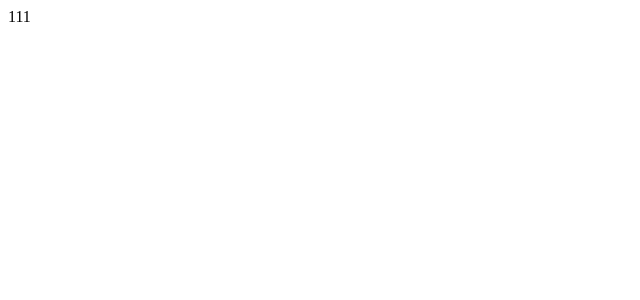
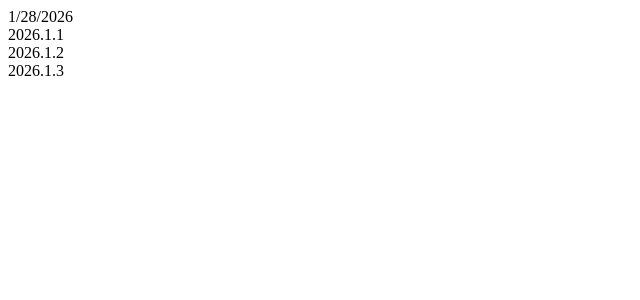
Before and after one commit to everywangBUG/interview, a React (Vite) app in the folder react/: page / in a window 1280 px wide. Shown: the top 300 px of the page, without its empty margins (0-640 px from the left). Built offline with nearby package versions, Linux system fonts and the light colour scheme.

Commit message:
受控组件和非受控组件

```diff
--- a/react/src/App.tsx
+++ b/react/src/App.tsx
@@ -1,9 +1,11 @@
-import React from "react";
+import React, { useState } from "react";
+// import Calendar from "./components/Control";
+import Calendar1 from "./components/UnControl";
 // import UseState from './hook/UseState';
 // import UseEffect from './hook/UseEffect';
 // import UseLayoutEffect from './hook/useLayoutEffect';
 // import UseRef from './hook/useRef';
-// import UseFowardRef from './hook/ForwardRef';
+// import ForwardRef from './hook/ForwardRef';
 // import UseContext from './hook/UseContext';
 // import Memo from './hook/Memo';
 // import UseReducer from './hook/UseReducer';
@@ -18,6 +20,8 @@ interface AppProps {
 }
 
 const App = (props: AppProps) => {
+  const [value, setValue] = useState<Date>(new Date());
+
   return (
     <div style={{ display: "flex", flexDirection: "column" }}>
       {/* <UseState />
@@ -25,7 +29,7 @@ const App = (props: AppProps) => {
       {/* <UseLayoutEffect /> */}
       {/* <UseReducer /> */}
       {/* <UseRef /> */}
-      {/* <UseFowardRef /> */}
+      {/* <ForwardRef /> */}
       {/* <UseContext /> */}
       {/* <Memo /> */}
       {/* <UseCallback /> */}
@@ -33,7 +37,12 @@ const App = (props: AppProps) => {
       {/* <UseDeferredValue /> */}
       {/* <UseTransition /> */}
       {/* <Closure /> */}
-      <div>111</div>
+      {/* <Calendar defaultValue={new Date()} onChange={(date) => {
+        console.log(date, 'date');
+      }}/> */}
+      <Calendar1 value={value} onChange={
+        (date) => setValue(date)
+      } />
     </div>
   );
 };
--- /dev/null
+++ b/react/src/components/Control.tsx
@@ -0,0 +1,30 @@
+import React, { useState } from 'react';
+
+
+interface CalendarProps {
+    defaultValue?: Date,
+    onChange: (date: Date) => void
+}
+
+const Calendar = (props: CalendarProps) => {
+    // 传入defaultValue值，只能由用户传入defaultValue值，不能直接传入value控制
+    const { defaultValue = new Date(), onChange } = props;
+
+    const [value, setValue] = useState<Date>(defaultValue);
+
+    const changeValue = (date: Date) => {
+      setValue(date);
+      onChange?.(date);
+    }
+
+    return (
+      <>
+        <div>{value.toLocaleDateString()}</div>
+        <div onClick={() => { changeValue(new Date('2026.1.1')) }}>2026.1.1</div>
+        <div onClick={() => { changeValue(new Date('2026.1.2')) }}>2026.1.2</div>
+        <div onClick={() => { changeValue(new Date('2026.1.3')) }}>2026.1.3</div>
+      </>
+    )
+}
+
+export default Calendar;
--- /dev/null
+++ b/react/src/components/UnControl.tsx
@@ -0,0 +1,27 @@
+import React, { useState } from 'react';
+
+
+interface CalendarProps {
+    value?: Date,
+    onChange: (date: Date) => void
+}
+
+const Calendar1 = (props: CalendarProps) => {
+    // 传入value，通过点击时间回调onChange设置父组件的value值，受控组件
+    const { value = new Date(), onChange } = props;
+
+    const changeValue = (date: Date) => {
+      onChange?.(date);
+    }
+
+    return (
+      <>
+        <div>{value.toLocaleDateString()}</div>
+        <div onClick={() => { changeValue(new Date('2026.1.1')) }}>2026.1.1</div>
+        <div onClick={() => { changeValue(new Date('2026.1.2')) }}>2026.1.2</div>
+        <div onClick={() => { changeValue(new Date('2026.1.3')) }}>2026.1.3</div>
+      </>
+    )
+}
+
+export default Calendar1;
```
Also changed, not shown: react/src/feature/Closure.jsx (+23 -20 lines), 1 other file (tests, documents, lock files or other folders).
